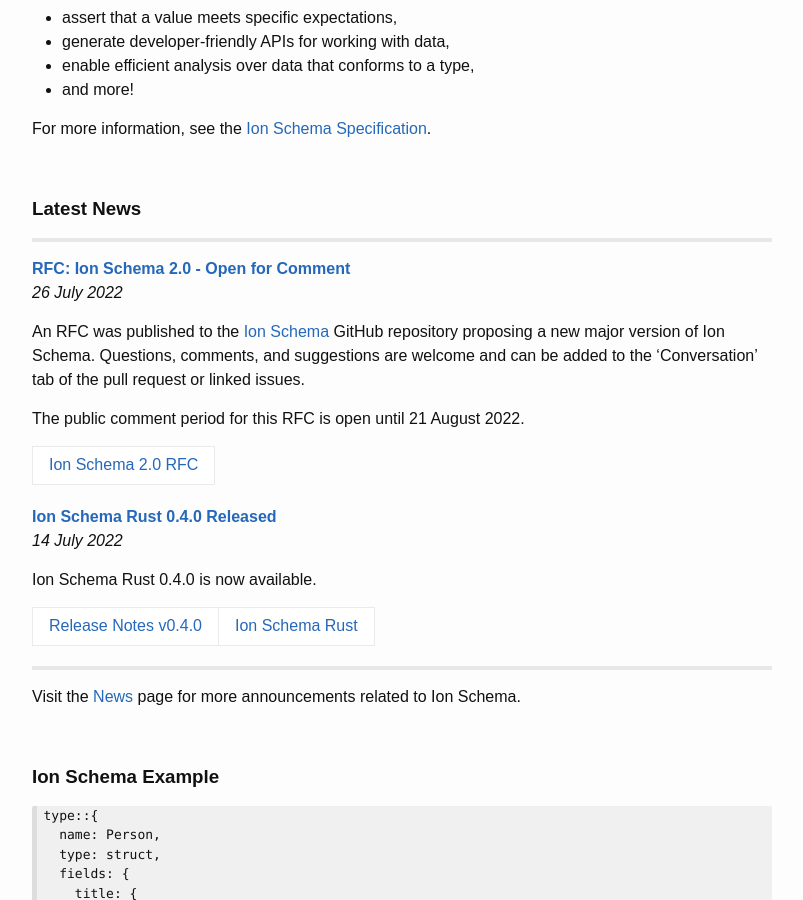
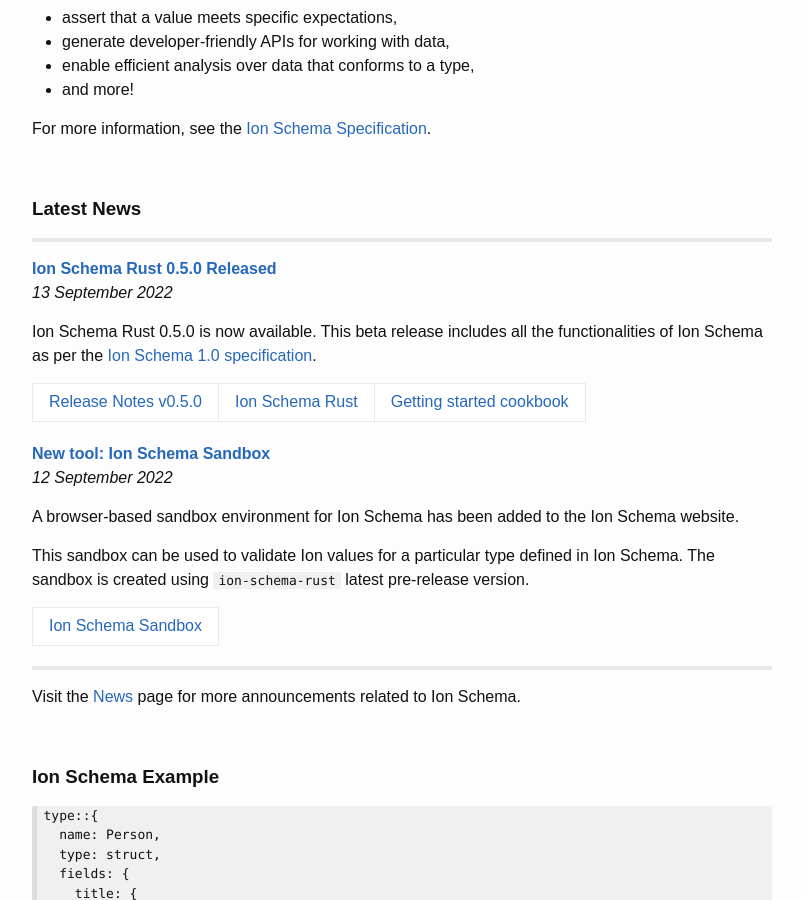
Before and after one commit to amazon-ion/ion-schema, a Jekyll site: the page built from index.md, in a window 1280 px wide and 900 px high, scrolled down 230 px. Shown: the whole window, without its empty margins (238-1041 px from the left). Built offline with Jekyll 4.4.1, drawn with Linux system fonts in a browser that asks for light colours.

Commit message:
adds news post for schema sandbox and ion-schema-rust v0.5.0 release (#85)

```diff
--- /dev/null
+++ b/_posts/2022-09-12-web-schema-sandbox.md
@@ -0,0 +1,13 @@
+---
+layout: news_item
+title: "New tool: Ion Schema Sandbox"
+date: 2022-09-12
+categories: news ion-schema
+---
+
+A browser-based sandbox environment for Ion Schema has been added to the Ion Schema website.
+
+This sandbox can be used to validate Ion values for a particular type defined in Ion Schema.
+The sandbox is created using `ion-schema-rust` latest pre-release version.
+
+| [Ion Schema Sandbox]({{site.baseurl}}/sandbox) |
--- /dev/null
+++ b/_posts/2022-09-13-ion-schema-rust-0_5_0-released.md
@@ -0,0 +1,11 @@
+---
+layout: news_item
+title: "Ion Schema Rust 0.5.0 Released"
+date: 2022-09-13
+categories: news ion-schema-rust
+---
+
+Ion Schema Rust 0.5.0 is now available.
+This beta release includes all the functionalities of Ion Schema as per the [Ion Schema 1.0 specification]({{site.baseurl}}/docs/isl-1-0/spec).
+
+| [Release Notes v0.5.0](https://github.com/amzn/ion-schema-rust/releases/tag/v0.5.0) | [Ion Schema Rust](https://github.com/amzn/ion-schema-rust) | [Getting started cookbook]({{site.baseurl}}/docs/cookbook/ion-schema-rust-getting-started)
--- a/libs.md
+++ b/libs.md
@@ -7,4 +7,4 @@ title: Libraries
 | Name | Latest Version | Repository | Documentation |
 |------|----------------|------------|---------------|
 | ion-schema-kotlin | [1.3.0](https://github.com/amzn/ion-schema-kotlin/releases/latest) (July 1, 2022) | [Link](https://github.com/amzn/ion-schema-kotlin) | [Link](https://www.javadoc.io/doc/com.amazon.ion/ion-schema-kotlin/latest/index.html) |
-| ion-schema-rust | [0.4.0](https://github.com/amzn/ion-schema-rust/releases/latest) (July 14, 2022) | [Link](https://github.com/amzn/ion-schema-rust) | [Link](https://docs.rs/ion-schema/latest/ion_schema/)
+| ion-schema-rust | [0.5.0](https://github.com/amzn/ion-schema-rust/releases/latest) (September 13, 2022) | [Link](https://github.com/amzn/ion-schema-rust) | [Link](https://docs.rs/ion-schema/latest/ion_schema/)
```
